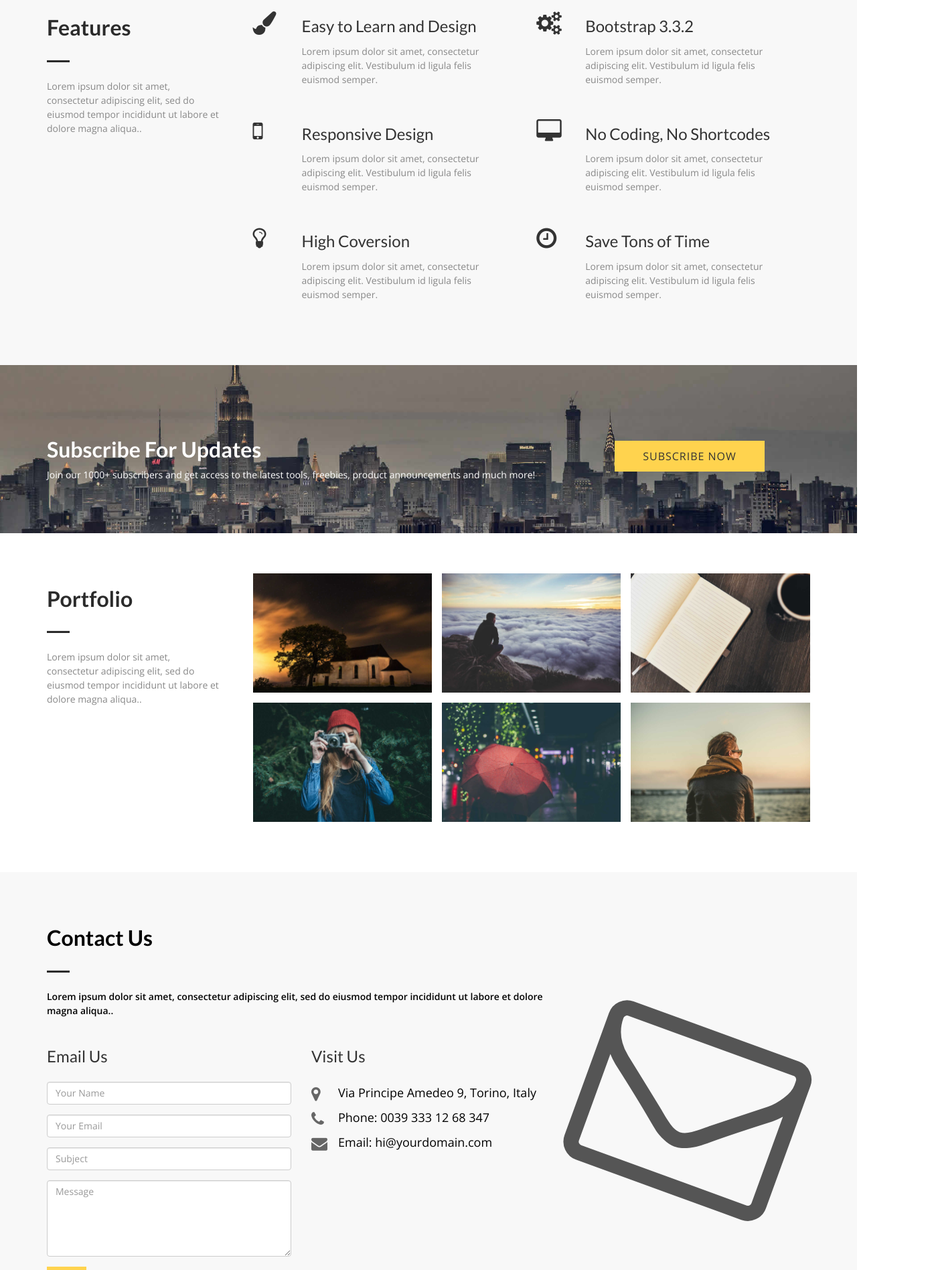
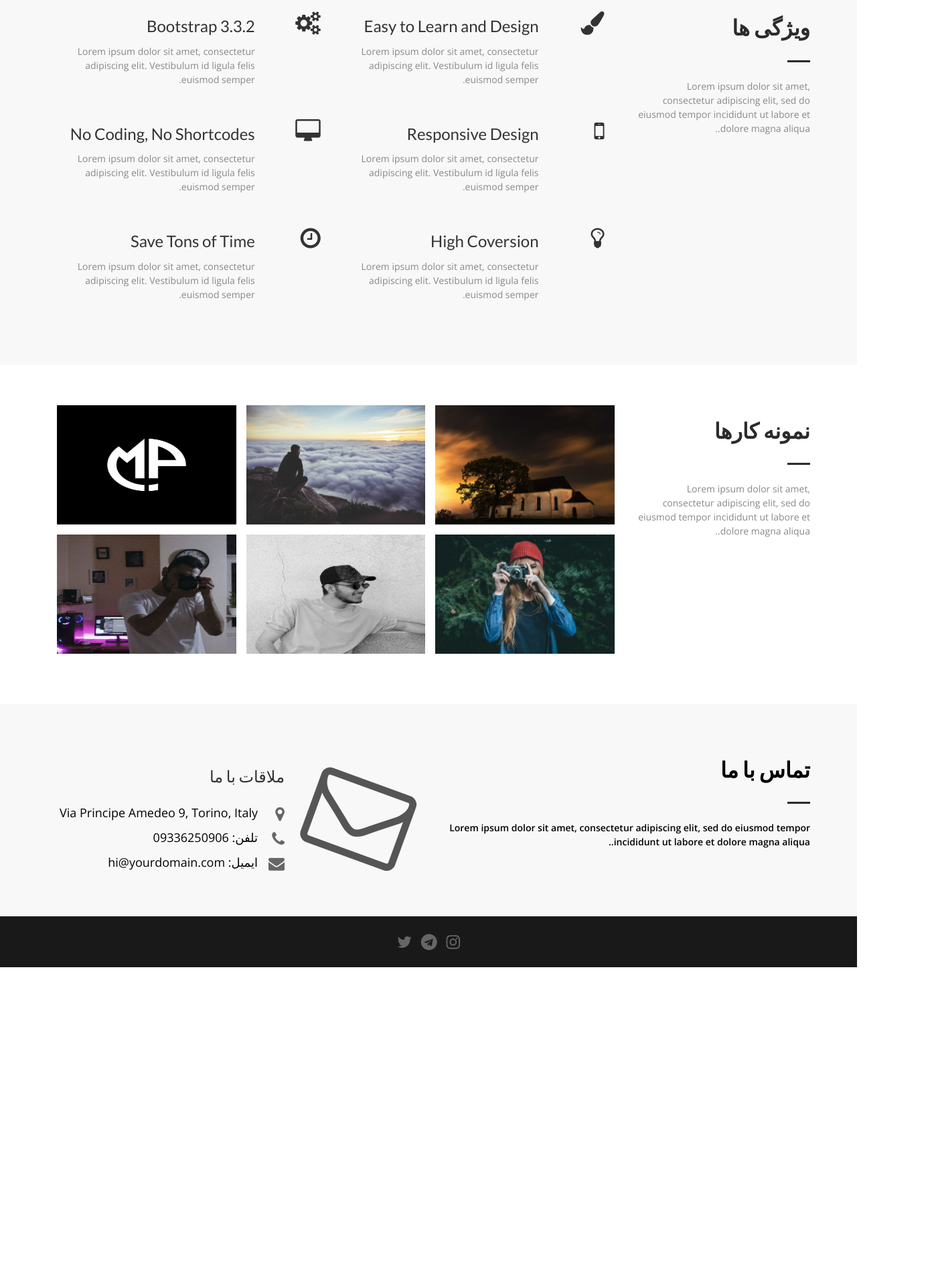
Before and after one commit to mehran7775/mp-weblog, a plain HTML site: page index.html in a window 1280 px wide. Shown: the part 904-2800 px from the top of the page at 67% size, 1392 px wide, since content can reach past the window. After the commit the page ends 2576 px from the top, so only its background shows below. Drawn offline with nearby package versions, Linux system fonts and the light colour scheme.

Commit message:
dev on do rtl

```diff
--- a/css/style.css
+++ b/css/style.css
@@ -9,6 +9,8 @@ body {
   line-height: 1.5;
   font-family: 'Open Sans', sans-serif;
   overflow-x: hidden;
+  direction: rtl;
+  text-align: right;
 }
 
 ol, ul {
@@ -227,7 +229,7 @@ p {
   position: relative;
   height: 48px;
   width: 48px;
-  float: left;
+  float: right;
   margin-top: 14px;
   margin-bottom: 20px;
 }
@@ -237,7 +239,7 @@ p {
 }
 
 .icon-text {
-  margin-left: 73px;
+  margin-right: 73px;
   padding: 0px 25px 25px 0px;
 }
 
@@ -287,6 +289,11 @@ h3.txt-tl {
 
 .portfolio-box {
   margin-bottom: 15px;
+}
+
+.portfolio-box img {
+  max-height: 178px;
+  width: 100%;
 }
 
 .padding-right-zero {
@@ -372,10 +379,10 @@ a, a:hover {
 
 .contact-icon-container {
   position: absolute;
-  top: -38px;
-  right: 0;
+  top: -44px;
+  right: -8px;
   padding-right: 20px;
-  font-size: 320px;
+  font-size: 150px;
   color: #555;
   line-height: 300px;
   -ms-transform: rotate(20deg);
@@ -383,6 +390,7 @@ a, a:hover {
   -webkit-transform: rotate(20deg);
   transform: rotate(20deg);
 }
+
 
 /****/
 
@@ -397,13 +405,10 @@ a, a:hover {
   text-align: left;
 }
 
-.footer-social {
-  float: right;
-}
-
 .footer-social a {
-  font-size: 18px;
+  font-size: 24px;
   color: #666;
+  margin: auto 5px;
 }
 
 .link-dec, .link-dec:hover {
--- a/index.html
+++ b/index.html
@@ -32,28 +32,28 @@
               <button type="button" class="navbar-toggle collapsed" data-toggle="collapse" data-target="#mynavbar" aria-expanded="false" aria-controls="navbar">
                             <span class="fa fa-bars"></span>
                         </button>
-              <a href="index.html" class="navbar-brand">Bethany</a>
+              <a href="index.html" class="navbar-brand">Mohamad</a>
             </div>
-            <div class="collapse navbar-collapse navbar-right" id="mynavbar">
+            <div class="collapse navbar-collapse" id="mynavbar">
               <ul class="nav navbar-nav">
-                <li class="active"><a href="#header">Home</a></li>
-                <li><a href="#feature">Feature</a></li>
-                <li><a href="#portfolio">Portfolio</a></li>
-                <li><a href="#contact">Contact</a></li>
+                <li class="active"><a href="#header">خانه</a></li>
+                <li><a href="#feature">ویژگی ها</a></li>
+                <li><a href="#portfolio">نمونه کارها</a></li>
+                <li><a href="#contact">تماس</a></li>
               </ul>
             </div>
           </div>
         </div>
       </nav>
       <!--/ nav-->
-      <div class="container text-center">
+      <!-- <div class="container text-center">
         <div class="wrapper wow fadeInUp delay-05s">
           <h2 class="top-title">Web Design & Development</h2>
           <h3 class="title">Bethany</h3>
           <h4 class="sub-title">We Create amazing designs</h4>
           <button type="submit" class="btn btn-submit">Download Now</button>
         </div>
-      </div>
+      </div> -->
     </div>
   </header>
   <!--/ header-->
@@ -74,7 +74,7 @@
       <div class="row">
         <div class="col-md-3 wow fadeInLeft delay-05s">
           <div class="section-title">
-            <h2 class="head-title">Features</h2>
+            <h2 class="head-title">ویژگی ها</h2>
             <hr class="botm-line">
             <p class="sec-para">Lorem ipsum dolor sit amet, consectetur adipiscing elit, sed do eiusmod tempor incididunt ut labore et dolore magna aliqua..</p>
           </div>
@@ -139,7 +139,7 @@
     </div>
   </section>
   <!---->
-  <section class="section-padding parallax bg-image-2 section wow fadeIn delay-08s" id="cta-2">
+  <!-- <section class="section-padding parallax bg-image-2 section wow fadeIn delay-08s" id="cta-2">
     <div class="container">
       <div class="row">
         <div class="col-md-8">
@@ -153,7 +153,7 @@
         </div>
       </div>
     </div>
-  </section>
+  </section> -->
   <!---->
   <!---->
   <section class="section-padding wow fadeInUp delay-02s" id="portfolio">
@@ -161,7 +161,7 @@
       <div class="row">
         <div class="col-md-3 col-sm-12">
           <div class="section-title">
-            <h2 class="head-title">Portfolio</h2>
+            <h2 class="head-title">نمونه کارها</h2>
             <hr class="botm-line">
             <p class="sec-para">Lorem ipsum dolor sit amet, consectetur adipiscing elit, sed do eiusmod tempor incididunt ut labore et dolore magna aliqua..</p>
           </div>
@@ -179,7 +179,7 @@
           </div>
           <div class="col-md-4 col-sm-6 padding-right-zero">
             <div class="portfolio-box design">
-              <img src="img/port03.jpg" alt="" class="img-responsive">
+              <img src="img/mp_logo.jpeg" alt="" class="img-responsive">
             </div>
           </div>
           <div class="col-md-4 col-sm-6 padding-right-zero">
@@ -189,12 +189,12 @@
           </div>
           <div class="col-md-4 col-sm-6 padding-right-zero">
             <div class="portfolio-box design">
-              <img src="img/port05.jpg" alt="" class="img-responsive">
+              <img src="img/mp1.jpeg" alt="" class="img-responsive">
             </div>
           </div>
           <div class="col-md-4 col-sm-6 padding-right-zero">
             <div class="portfolio-box design">
-              <img src="img/port06.jpg" alt="" class="img-responsive">
+              <img src="img/mp2.jpeg" alt="" class="img-responsive">
             </div>
           </div>
         </div>
@@ -206,54 +206,25 @@
   <section class="section-padding wow fadeInUp delay-05s" id="contact">
     <div class="container">
       <div class="row white">
-        <div class="col-md-8 col-sm-12">
+        <div class="col-md-6 col">
           <div class="section-title">
-            <h2 class="head-title black">Contact Us</h2>
+            <h2 class="head-title black">تماس با ما</h2>
             <hr class="botm-line">
             <p class="sec-para black">Lorem ipsum dolor sit amet, consectetur adipiscing elit, sed do eiusmod tempor incididunt ut labore et dolore magna aliqua..</p>
           </div>
         </div>
-        <div class="col-md-12 col-sm-12">
-          <div class="col-md-4 col-sm-6" style="padding-left:0px;">
-            <h3 class="cont-title">Email Us</h3>
-            <div id="sendmessage">Your message has been sent. Thank you!</div>
-            <div id="errormessage"></div>
-            <div class="contact-info">
-              <form action="" method="post" role="form" class="contactForm">
-                <div class="form-group">
-                  <input type="text" name="name" class="form-control" id="name" placeholder="Your Name" data-rule="minlen:4" data-msg="Please enter at least 4 chars" />
-                  <div class="validation"></div>
-                </div>
-                <div class="form-group">
-                  <input type="email" class="form-control" name="email" id="email" placeholder="Your Email" data-rule="email" data-msg="Please enter a valid email" />
-                  <div class="validation"></div>
-                </div>
-
-                <div class="form-group">
-                  <input type="text" class="form-control" name="subject" id="subject" placeholder="Subject" data-rule="minlen:4" data-msg="Please enter at least 8 chars of subject" />
-                  <div class="validation"></div>
-                </div>
-
-                <div class="form-group">
-                  <textarea class="form-control" name="message" rows="5" data-rule="required" data-msg="Please write something for us" placeholder="Message"></textarea>
-                  <div class="validation"></div>
-                </div>
-                <button type="submit" class="btn btn-send">Send</button>
-              </form>
-            </div>
-
-          </div>
-          <div class="col-md-4 col-sm-6">
-            <h3 class="cont-title">Visit Us</h3>
-            <div class="location-info">
-              <p class="white"><span aria-hidden="true" class="fa fa-map-marker"></span>Via Principe Amedeo 9, Torino, Italy</p>
-              <p class="white"><span aria-hidden="true" class="fa fa-phone"></span>Phone: 0039 333 12 68 347</p>
-              <p class="white"><span aria-hidden="true" class="fa fa-envelope"></span>Email: <a href="" class="link-dec">hi@yourdomain.com</a></p>
-            </div>
-          </div>
+        <div class="col-md-6 col">
           <div class="col-md-4">
             <div class="contact-icon-container hidden-md hidden-sm hidden-xs">
               <span aria-hidden="true" class="fa fa-envelope-o"></span>
+            </div>
+          </div>
+          <div class="col col-md-8">
+            <h3 class="cont-title">ملاقات با ما</h3>
+            <div class="location-info">
+              <p class="white"><span aria-hidden="true" class="fa fa-map-marker"></span>Via Principe Amedeo 9, Torino, Italy</p>
+              <p class="white"><span aria-hidden="true" class="fa fa-phone"></span>تلفن: 09336250906</p>
+              <p class="white"><span aria-hidden="true" class="fa fa-envelope"></span>ایمیل: <a href="" class="link-dec">hi@yourdomain.com</a></p>
             </div>
           </div>
         </div>
@@ -265,25 +236,11 @@
   <footer class="" id="footer">
     <div class="container">
       <div class="row">
-        <div class="col-sm-7 footer-copyright">
-          © Bethany Theme - All rights reserved
-          <div class="credits">
-            <!--
-              All the links in the footer should remain intact.
-              You can delete the links only if you purchased the pro version.
-              Licensing information: https://bootstrapmade.com/license/
-              Purchase the pro version with working PHP/AJAX contact form: https://bootstrapmade.com/buy/?theme=Bethany
-            -->
-            Designed by <a href="https://bootstrapmade.com/">BootstrapMade</a>
-          </div>
-        </div>
-        <div class="col-sm-5 footer-social">
-          <div class="pull-right hidden-xs hidden-sm">
-            <a href="#"><i class="fa fa-facebook"></i></a>
-            <a href="#"><i class="fa fa-dribbble"></i></a>
-            <a href="#"><i class="fa fa-twitter"></i></a>
-            <a href="#"><i class="fa fa-google-plus"></i></a>
-            <a href="#"><i class="fa fa-pinterest"></i></a>
+        <div class="col footer-social">
+          <div class="text-center">
+            <a href="#" title="instagram"><i class="fa fa-instagram"></i></a>
+            <a href="https://telegram.me/Mohammadmahdi_p" title="telegram"><i class="fa fa-telegram"></i></a>
+            <a href="#" title="twitter"><i class="fa fa-twitter"></i></a>
           </div>
         </div>
       </div>
```
Also changed, not shown: css/bootstrap.min.css, img/mp1.jpeg (added), img/mp2.jpeg (added), img/mp_logo.jpeg (added).
